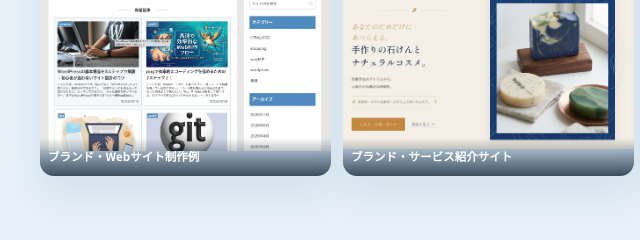
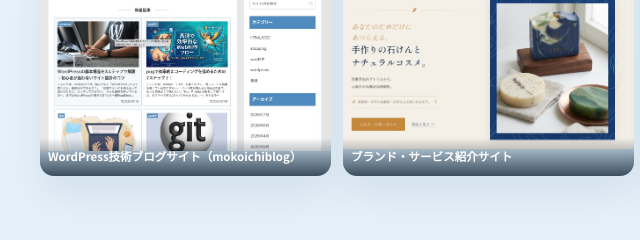
Before and after one commit to mk196790903/mokoichi_portfolio, a plain HTML site: page index.html in a window 1280 px wide. Shown: the part 1640-1880 px from the top of the page, 0-640 px from the left. Drawn offline with Linux system fonts and the light colour scheme.

Commit message:
制作実績更新

```diff
--- a/index.html
+++ b/index.html
@@ -136,7 +136,7 @@
           <a class="work-item" href="http://mk196790903.com/" target="_blank" rel="noreferrer">
             <img src="./image/works-img5.jpeg"
               alt="医療サイト" />
-            <div class="work-label">ブランド・Webサイト制作例</div>
+            <div class="work-label">WordPress技術ブログサイト（mokoichiblog）</div>
           </a>
           <a class="work-item" href="https://mk196790903.github.io/atsurae/" target="_blank" rel="noreferrer">
             <img src="./image/works-img10.jpg"
```
